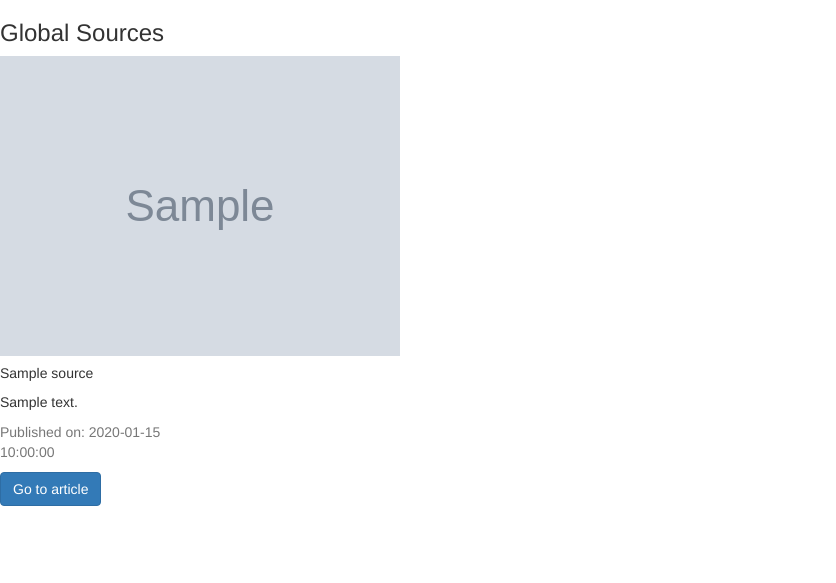
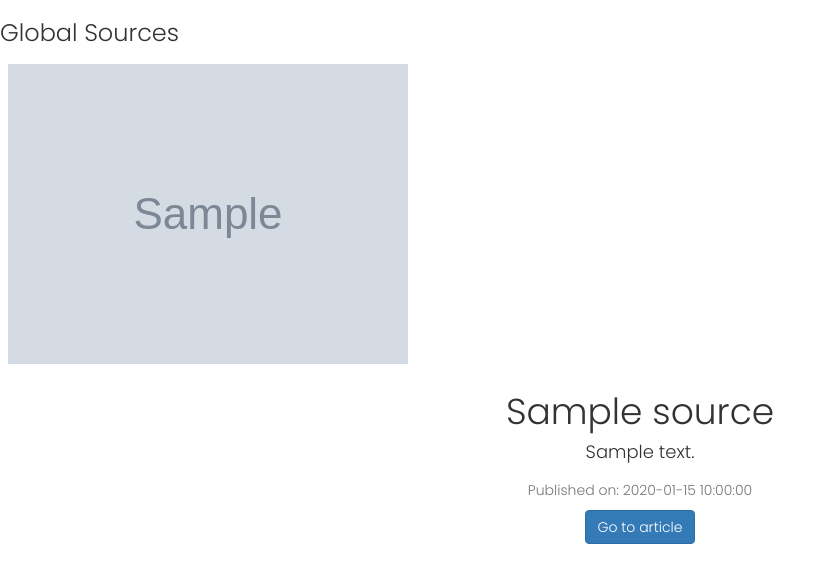
Before and after one commit to ivymmurithi/news-articles, a Flask app: template app/templates/source.html in a window 1280 px wide. Shown: the top 583 px of the page, without its empty margins (0-836 px from the left). Run offline with Flask 2, Linux system fonts and the light colour scheme; the template is opened without the code that fills it: most values are stand-ins (such as "Sample title", 1, 10 or a date in 2020); grey boxes marked "Sample" are stand-in pictures; parts of the project's set-up code (start-up, migrations or seed data) failed here and were passed over; some libraries are stand-ins or nearby versions.

Commit message:
redesign home page

```diff
--- a/app/static/css/index.css
+++ b/app/static/css/index.css
@@ -1,3 +1,15 @@
 body {
-    font-family: 'Poppins', sans-serif;
+  font-family: "Poppins", sans-serif;
 }
+
+.card-body h5 p {
+  width: 20%;
+
+}
+
+.card-body{
+    line-height: 2rem;
+    height: 50%;
+    text-align: center;
+    padding: 8px;
+}
--- a/app/templates/source.html
+++ b/app/templates/source.html
@@ -7,24 +7,31 @@
     </head>
     <body>
 
+    {% block styles %}
+        {{ super() }}
+        <link href="https://fonts.googleapis.com/css2?family=Poppins:wght@300&display=swap" rel="stylesheet">
+        <link rel="stylesheet" href="{{ url_for('static',filename='css/index.css') }}" type="text/css">
+    {% endblock %}
+
         {% block body %}
 
         <h3> Global Sources</h3>
 
         {% for source in sources %}
-        <div class="card w-50">
+        <div class="card w-50 card-body">
             <div class="card" style="width: 18rem;">
-                <img src="{{ source.urlToImage }}" class="card-img-top" alt="...">
+                <img src="{{ source.urlToImage }}" class="card-img-top img-fluid" alt="...">
+            </div>
                 <div class="card-body">
-                  <h5 class="card-title">{{source.title}}</h5>
-                  <p class="card-text">{{ source.description }}</p>
+                  <h5 class="card-title h1">{{source.title}}</h5>
+                  <p class="card-text h4">{{ source.description }}</p>
                 </div>
                 <div class="card-footer text-muted">
                     <p>Published on: {{ source.publishedAt }}</p>
                 </div>
                   <a href="{{ source.url }}" class="btn btn-primary">Go to article</a>
-            </div>
-          </div>
+
+        </div>
           {% endfor %}
 
         {% endblock %}
```
Also changed, not shown: app/templates/articles.html (+7 -1 lines).
